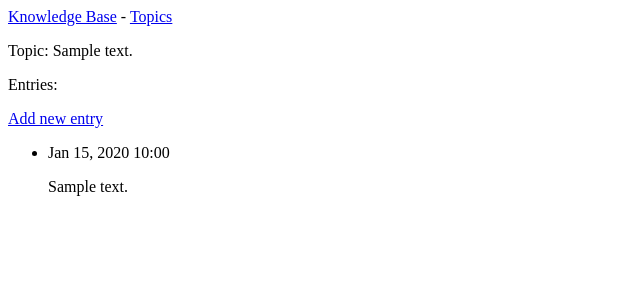
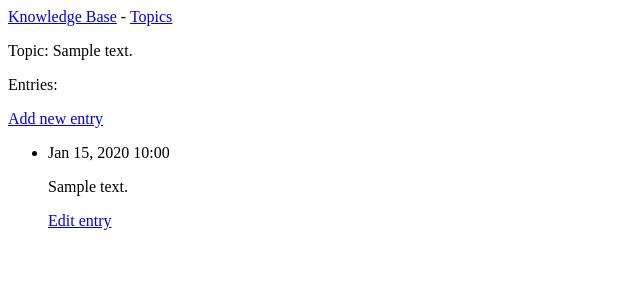
Before and after one commit to BoroduliaRoman/knowledge-base, a Django app: page /topics/1/ in a window 1280 px wide. Shown: the top 300 px of the page, without its empty margins (0-640 px from the left). Run offline with Django 5.2, Linux system fonts and the light colour scheme; tables that the repository leaves empty hold one stand-in row (values such as "Sample post").

Commit message:
Implement entry editing

```diff
--- a/knowledge_logs/templates/knowledge_logs/topic.html
+++ b/knowledge_logs/templates/knowledge_logs/topic.html
@@ -13,6 +13,9 @@
     <li>
         <p>{{ entry.date_added|date:'M d, Y H:i' }}</p>
         <p>{{ entry.text|linebreaks }}</p>
+        <p>
+            <a href="{% url 'knowledge_logs:edit_entry' entry.id %}">Edit entry</a>
+        </p>
     </li>
 {% empty %}
     <li>There are no entries for this topic yet.</li>
--- a/knowledge_logs/urls.py
+++ b/knowledge_logs/urls.py
@@ -16,4 +16,6 @@ urlpatterns = [
     path('new_topic/', views.new_topic, name='new_topic'),
     # Page for adding new entry
     path('new_entry/<int:topic_id>/', views.new_entry, name='new_entry'),
+    # Page for entry editing
+    path('edit_entry/<int:entry_id>/', views.edit_entry, name='edit_entry'),
 ]
--- a/knowledge_logs/views.py
+++ b/knowledge_logs/views.py
@@ -1,5 +1,5 @@
 from django.shortcuts import render, redirect
-from .models import Topic
+from .models import Topic, Entry
 from .forms import TopicForm, EntryForm
 
 # Create your views here.
@@ -55,3 +55,21 @@ def new_entry(request, topic_id):
     # Show empty or isn't valid form
     content = {'topic': topic, 'form': form}
     return render(request, 'knowledge_logs/new_entry.html', content)
+
+def edit_entry(request, entry_id):
+    """Edit exist entry"""
+    entry = Entry.objects.get(id=entry_id)
+    topic = entry.topic
+
+    if request.method != 'POST':
+        # Current request; form fill data current entry
+        form = EntryForm(instance=entry)
+    else:
+        # Send data POST; Processing data
+        form = EntryForm(instance=entry, data=request.POST)
+        if form.is_valid():
+            form.save()
+            return redirect('knowledge_logs:topic', topic_id=topic.id)
+
+    content = {'entry': entry, 'topic': topic, 'form': form}
+    return render(request, 'knowledge_logs/edit_entry.html', content)
```
Also changed, not shown: knowledge_logs/templates/knowledge_logs/edit_entry.html (added, +15 -0 lines).
